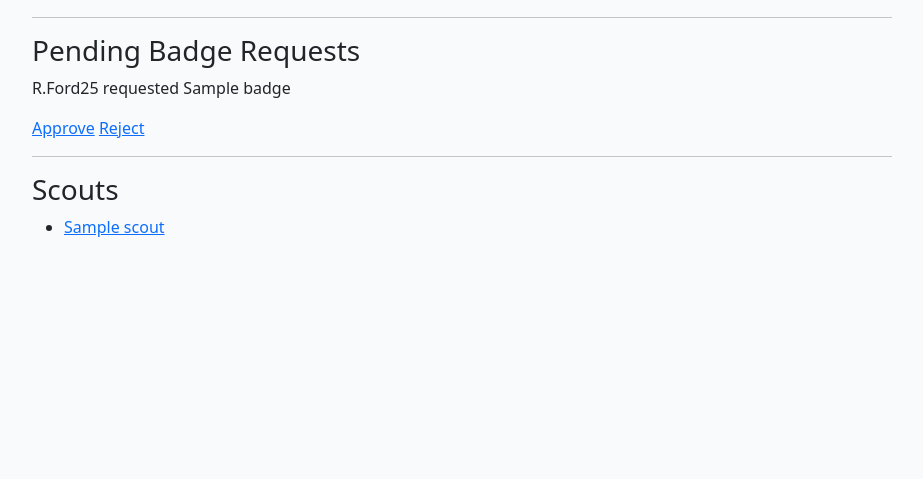
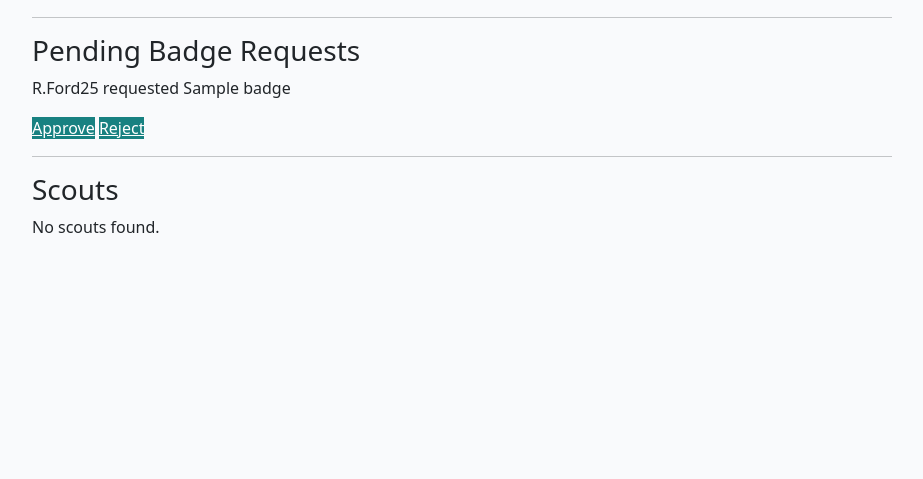
Before and after one commit to Ryan-ford25/Online-Scout-Manager, a Django app: template dashboard/templates/dashboard/leader_dashboard.html in a window 1280 px wide. Shown: the part 145-624 px from the top of the page, without its empty margins (178-1101 px from the left). Run offline with Django 4.2, Linux system fonts and the light colour scheme; data comes from the database, SQL or seed files in the repository; tables that the repository leaves empty hold one stand-in row (values such as "Sample post"); the template is opened without the code that fills it: values that come from a table or form of the project are taken from there, most other values are stand-ins (such as "Sample title", 1, 10 or a date in 2020); some libraries are stand-ins or nearby versions.

Commit message:
Adding the requests to the leaders dashbaord where they can now be accepted or rejected, once accepted the badge is added to the owner of the requests 'earned badges' section

```diff
--- a/add_badge/models.py
+++ b/add_badge/models.py
@@ -51,8 +51,10 @@ class BadgeRequest(models.Model):
 
     def approve(self):
         if self.status == "approved":
-            self.save(update_fields = ["status"])
             return
+
+        self.status = "approved"
+        self.save(update_fields=["status"])
 
         ScoutBadge.objects.get_or_create(
             scout = self.scout,
--- a/dashboard/templates/dashboard/leader_dashboard.html
+++ b/dashboard/templates/dashboard/leader_dashboard.html
@@ -15,8 +15,8 @@
         {{ request.scout.username }} requested {{ request.badge.name }}
     </p>
 
-    <a href="{% url 'approve_badge_request' request.id %}">Approve</a>
-    <a href="{% url 'reject_badge_request' request.id %}">Reject</a>
+    <a class="btn-signup" href="{% url 'approve_badge_request' request.id %}">Approve</a>
+    <a class ="btn-signup" href="{% url 'reject_badge_request' request.id %}">Reject</a>
 
     {% empty %}
     <p>No pending badge requests.</p>
@@ -27,19 +27,7 @@
     <!-- SCOUT LIST -->
     <h3>Scouts</h3>
 
-    {% if scouts %}
-        <ul>
-            {% for scout in scouts %}
-                <li>
-                    <a href="{% url 'dashboard:view_scout' scout.id %}">
-                        {{ scout.get_full_name }}
-                    </a>
-                </li>
-            {% endfor %}
-        </ul>
-    {% else %}
         <p>No scouts found.</p>
-    {% endif %}
 
 </div>
 
```
